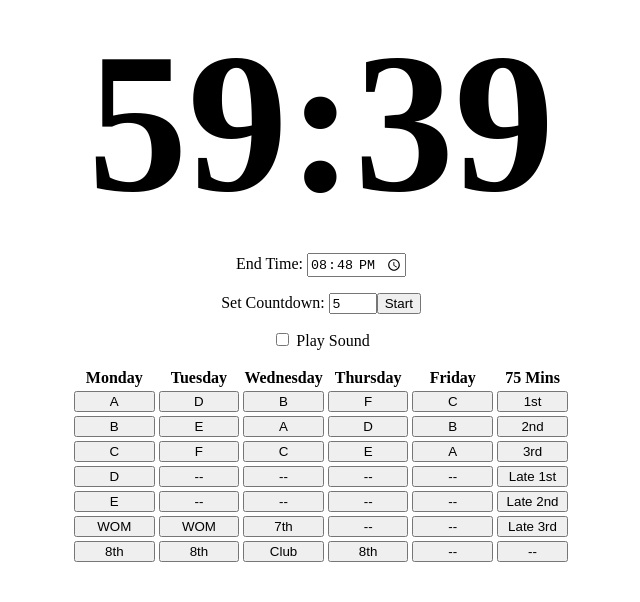
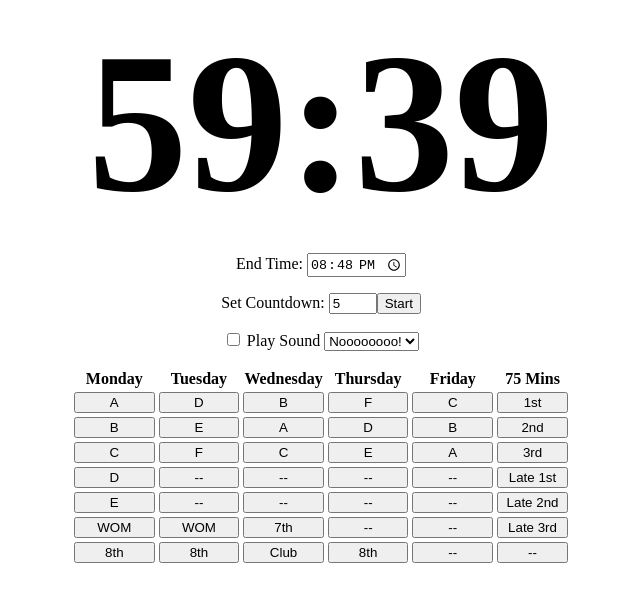
Before and after one commit to jcollard/CountDownTimer, an Angular app in the folder CountDown/: page / in a window 1280 px wide. Shown: the top 602 px of the page, without its empty margins (319-959 px from the left). Built offline with nearby package versions, Linux system fonts and the light colour scheme.

Commit message:
feat: Add explosion sound as an option.

```diff
--- a/CountDown/src/app/countdown.component.html
+++ b/CountDown/src/app/countdown.component.html
@@ -5,6 +5,12 @@
     <source src="assets/no.mp3" type="audio/mpeg">
     Your browser does not support the audio element.
 </audio>
+
+<audio #explosionPlayer>
+    <source src="assets/explosion.mp3" type="audio/mpeg">
+    Your browser does not support the audio element.
+</audio>
+
 <div style="text-align: center;">
     <p>
         End Time: <input type="time" [(ngModel)]="endAt" />
@@ -16,6 +22,10 @@
     </p>
     <p>
         <input type="checkbox" [(ngModel)]="soundEnabled" /> Play Sound
+        <select [(ngModel)]="sound">
+            <option [ngValue]="audioPlayer" selected>Noooooooo!</option>
+            <option [ngValue]="explosionPlayer">Explosion!</option>
+        </select>
     </p>
 
     <table class="calendar">
--- a/CountDown/src/app/countdown.component.ts
+++ b/CountDown/src/app/countdown.component.ts
@@ -70,8 +70,10 @@ export class CountDownComponent implements OnInit, AfterViewInit {
   title = 'CountDown';
   @ViewChild('timer') el!: ElementRef;
   @ViewChild('audioPlayer') audioPlayerEl!: ElementRef;
+  @ViewChild('explosionPlayer') explosionPlayerEl!: ElementRef;
 
-  private audioPlayer!: HTMLAudioElement;
+  public audioPlayer!: HTMLAudioElement;
+  public explosionPlayer!: HTMLAudioElement;
   private outputArea!: HTMLDivElement;
   private playSound: boolean = false;
   private dayNumToString: Array<string> = ['Sunday', 'Monday', 'Tuesday', 'Wednesday', 'Thursday', 'Friday', 'Saturday'];
@@ -79,6 +81,7 @@ export class CountDownComponent implements OnInit, AfterViewInit {
   public readonly days: Array<string>;
   public readonly bestTimes: Record<string, Array<QuickButton>>;
   public soundEnabled: boolean = false;
+  public sound?: HTMLAudioElement;
   public endAt: string = "12:00";
   public timeSet: number = 5;
 
@@ -135,7 +138,7 @@ export class CountDownComponent implements OnInit, AfterViewInit {
       ],
 
       '75 Mins': [
-        entry('1st', 9, 5 ),
+        entry('1st', 9, 5),
         entry('2nd', 10, 25),
         entry('3rd', 12, 5),
         entry('Late 1st', 10, 5),
@@ -156,6 +159,7 @@ export class CountDownComponent implements OnInit, AfterViewInit {
   ngAfterViewInit(): void {
     this.outputArea = this.el.nativeElement;
     this.audioPlayer = this.audioPlayerEl.nativeElement;
+    this.explosionPlayer = this.explosionPlayerEl.nativeElement;
     setInterval(() => this.updateTime(), 250);
   }
 
@@ -184,7 +188,7 @@ export class CountDownComponent implements OnInit, AfterViewInit {
     this.outputArea.innerHTML = "Times Up!";
     document.title = "Times Up!"
     if (this.playSound && this.soundEnabled) {
-      this.audioPlayer.play();
+      this.sound?.play();
     }
 
     this.playSound = false;
@@ -192,6 +196,10 @@ export class CountDownComponent implements OnInit, AfterViewInit {
 
   private updateTime(): void {
     const remainingMillis = parseTime(this.endAt).getTime() - (new Date().getTime());
+
+    if (this.sound === undefined) {
+      this.sound = this.audioPlayer;
+    }
 
     if (remainingMillis <= 0) {
       this.timesUp();
```
Also changed, not shown: 1 other file (tests, documents, lock files or other folders).
